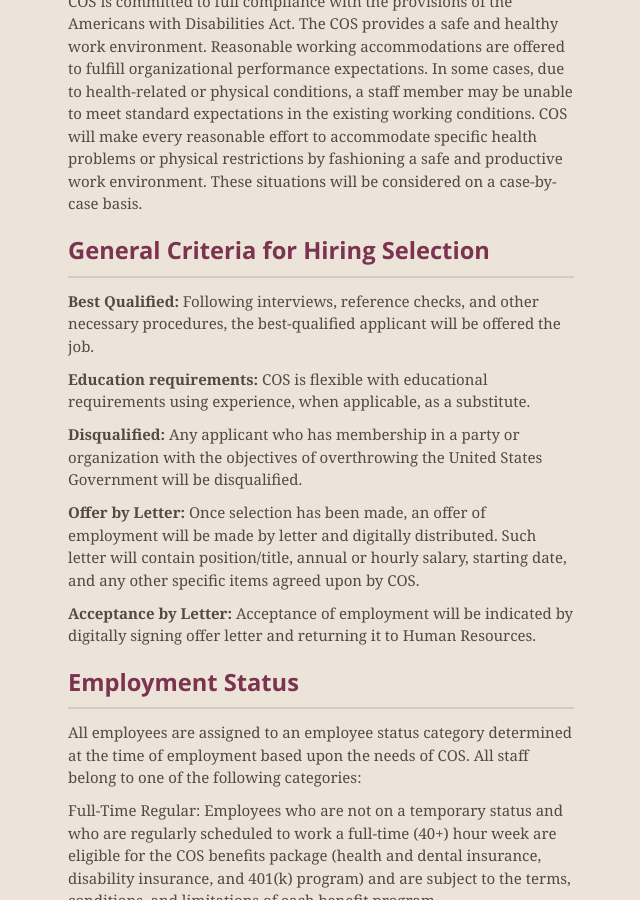
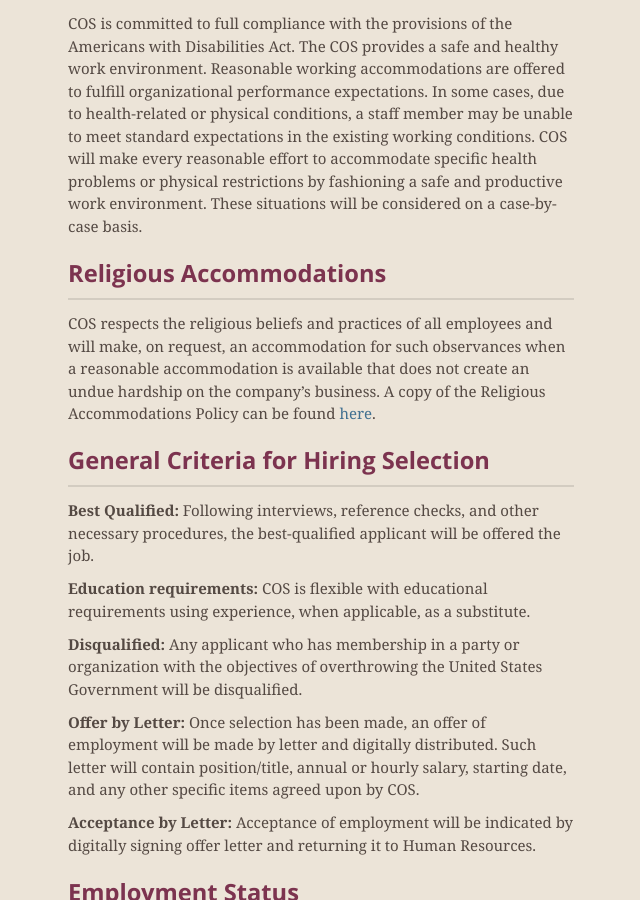
Before and after one commit to CenterForOpenScience/Policies-and-Procedures, a Jekyll site: the page built from index.md, in a window 1280 px wide and 900 px high, scrolled down 5014 px. Shown: the whole window, without its empty margins (319-959 px from the left). Built offline with Jekyll 4.4.1, drawn with Linux system fonts in a browser that asks for light colours; nearby versions of some CDN libraries; our own code applies the rules of GitHub Pages for plain Markdown files; some of the changed text lies outside the part shown.

Commit message:
Update index.md

```diff
--- a/index.md
+++ b/index.md
@@ -11,7 +11,7 @@
 This manual sets forth the Center for Open Science’s policies and procedures for daily operations. The Center for Open Science (COS) complies with the United States Federal and State of Virginia employment laws and regulations. Details about these can be found on the Virginia Department of Labor and Industry [website](http://www.vec.virginia.gov/employers/Required-Posters-for-Virginia-Employers). A Virginia Labor Law poster is accessible and visible in the COS office. This manual is subject to change to maintain compliance with these laws and regulations. This manual will be reviewed and updated periodically as a means of continuous improvement to the COS’s standard practices and operations. COS maintains full discretion to add to, modify, or delete provisions of this manual at any time. COS staff are advised to retain a bookmark to the manual to check for revisions and to stay up-to-date on COS policies.
 
 Information contacts:
-Betsy Ferronato, [betsy@cos.io](mailto:betsy@cos.io); Nikki Bialy, [nbialy@cos.io](mailto:nbialy@cos.io)
+Briana Wade, Senior HR Manager, email: briana.wade@cos.io; Ron Brooks, Director of Finance and Operations email: ron@cos.io
 
 COS Office Environment
 ------------------
@@ -112,6 +112,10 @@
 ------------------
 
 COS is committed to full compliance with the provisions of the Americans with Disabilities Act. The COS provides a safe and healthy work environment.  Reasonable working accommodations are offered to fulfill organizational performance expectations. In some cases, due to health-related or physical conditions, a staff member may be unable to meet standard expectations in the existing working conditions. COS will make every reasonable effort to accommodate specific health problems or physical restrictions by fashioning a safe and productive work environment. These situations will be considered on a case-by-case basis.
+
+## Religious Accommodations
+
+COS respects the religious beliefs and practices of all employees and will make, on request, an accommodation for such observances when a reasonable accommodation is available that does not create an undue hardship on the company’s business. A copy of the Religious Accommodations Policy can be found [here](https://docs.google.com/document/d/e/2PACX-1vT60-9BZlEbShKQs94BFU7VDBFfxX1JzVUqM6_0VTidp1s2S3F_vs4OpFSdWrDW0t35Ro-YugxQNv_V/pub).
 
 General Criteria for Hiring Selection
 ------------------
```
